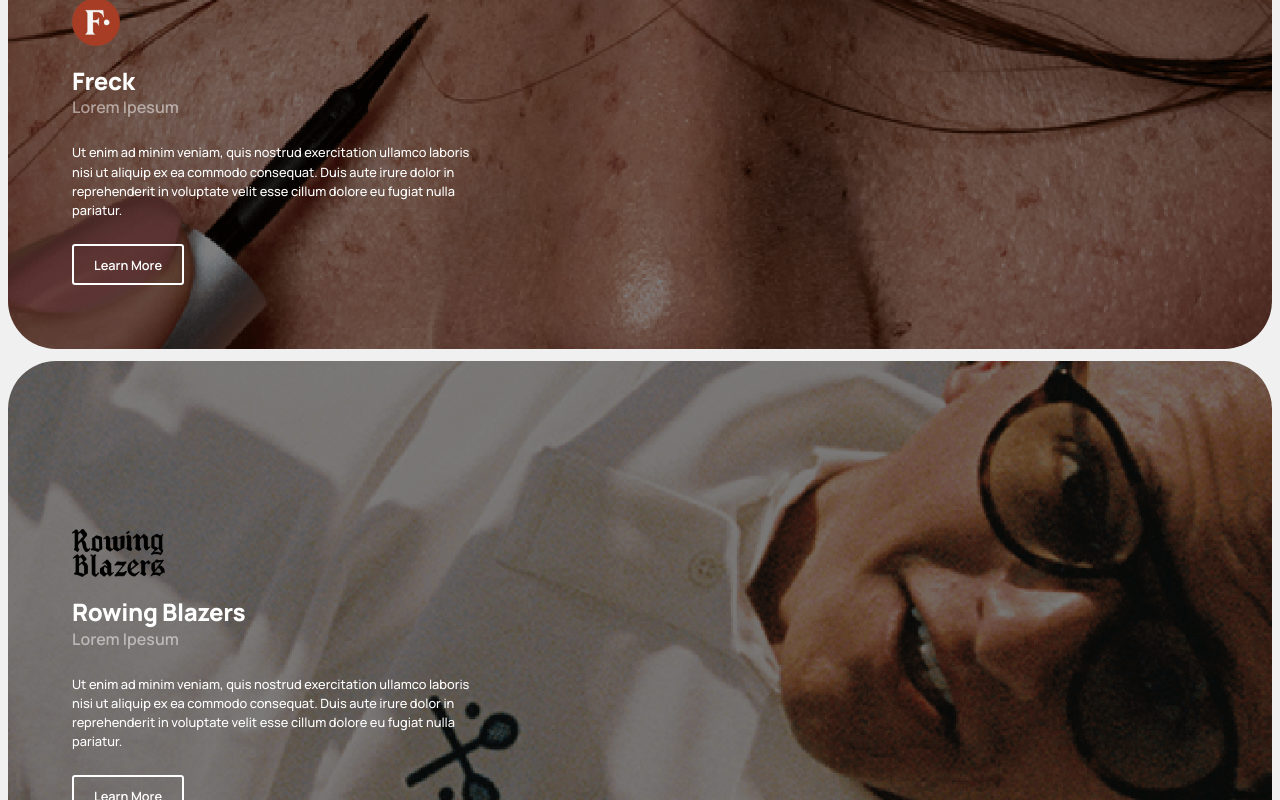
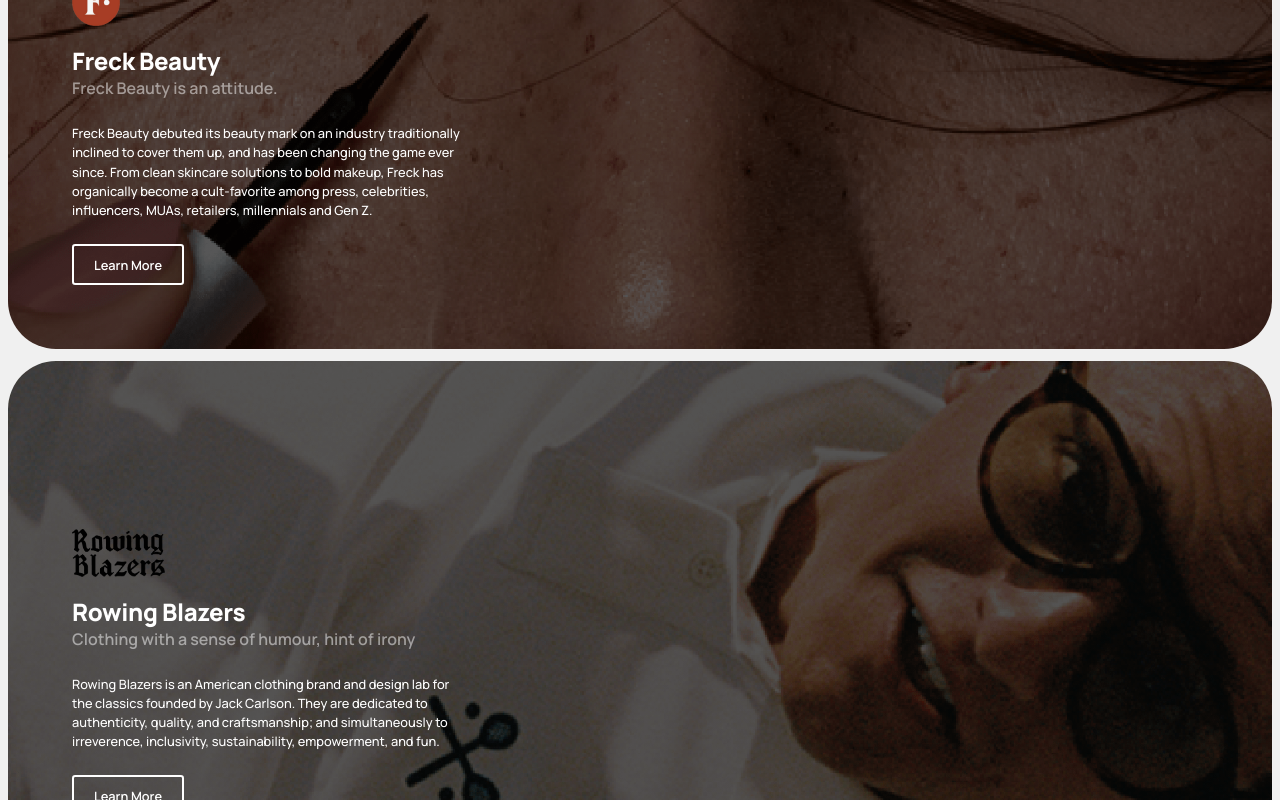
Before and after one commit to rohanbhangui/gsg-website, a React (Create React App) app: page /investments in a window 1280 px wide. Shown: the part 1300-2100 px from the top of the page. Built offline with nearby package versions, Linux system fonts and the light colour scheme.

Commit message:
fixed the animation

```diff
--- a/src/components/propertiesLayout/propertiesLayout.js
+++ b/src/components/propertiesLayout/propertiesLayout.js
@@ -142,7 +142,7 @@
   align-items: flex-end;
   flex-wrap: wrap;
   position: relative;
-  background: linear-gradient(to bottom, rgba(0, 0, 0, 0.5), rgba(0, 0, 0, 0.5)), url(${({ background }) => background});
+  background: linear-gradient(to bottom, rgba(0, 0, 0, 0.66), rgba(0, 0, 0, 0.66)), url(${({ background }) => background});
   background-size: cover;
   background-position: center center;
   border-radius: 3rem;
@@ -189,10 +189,11 @@
     }
 
     h3 {
-      opacity: 0.5;
       margin-top: 0rem;
       font-weight: 600;
       margin-bottom: 1.5rem;
+      mix-blend-mode: screen;
+      color: rgba(255, 255, 255, 0.5);
     }
 
     p {
--- a/src/pages/home/home.js
+++ b/src/pages/home/home.js
@@ -53,6 +53,7 @@
   const { ref: vennDiagramRef, inView: vennDiagramInView, entry: vennDiagramEntry } = useInView({
     /* Optional options */
     threshold: 0.2,
+    rootMargin: '-100px 0px',
   });
 
   // for the project tiles
@@ -80,9 +81,8 @@
   //venn diagram comes into view
   useEffect(() => {
     if(vennDiagramInView && prevVennDiagramEntry && vennDiagramRef) {
+      console.log("FIRED")
       vennDiagramEntry.target.querySelector(":scope .logo").classList.add("active");
-
-      console.log("DEBUG", vennDiagramEntry.target.querySelectorAll('.venn-circle'))
 
       vennDiagramEntry.target.querySelectorAll('.venn-circle').forEach((val, ind, arr) => {
         val.classList.add("active");
@@ -96,7 +96,7 @@
       });
     }
   // eslint-disable-next-line react-hooks/exhaustive-deps
-  }, [prevVennDiagramEntry])
+  }, [vennDiagramEntry])
 
 
   useEffect(() => {
@@ -206,18 +206,6 @@
             /ɡrā/spās/ noun: Grey Space, like whitespace, sits at the intersection of “what exists” and “what can exist”; while whitespace looks solely at untapped opportunity, Grey Space adds color to that opportunity through a unique cultural perspective that marries tried and true marketing principles, talent, and integrated strategy.
           </p>
         </Grid>
-        {/* <Grid xs={3} className="tri-blocks">
-          {possibilities_blocks.map((item) => (
-            <Block key={uuid()}>
-              <div className="flex-container">
-                <div className="flex-item">
-                  <h2>{item.title}</h2>
-                  <p>{item.text}</p>
-                </div>
-              </div>
-            </Block>
-          ))}
-        </Grid> */}
       </Container>
       <VennDiagram ref={vennDiagramRef}>
         <Grid xs={1} sm={2}>
--- a/src/pages/investments/investments.js
+++ b/src/pages/investments/investments.js
@@ -20,7 +20,7 @@
   {
     id: "koia",
     title: "Koia",
-    subtitle: "Lorem Ipesum",
+    subtitle: "Healthy, delicious, convenient plant-based nutrition",
     logo: Koia,
     description: `Grey Space Group Co-Invested in Koia, a plant-based protein drink, with Chris Paul, the NBA superstar who lives a plant-based lifestyle.`,
     link: {
@@ -31,10 +31,10 @@
   },
   {
     id: "freck",
-    title: "Freck",
-    subtitle: "Lorem Ipesum",
+    title: "Freck Beauty",
+    subtitle: "Freck Beauty is an attitude.",
     logo: Freck,
-    description: `Ut enim ad minim veniam, quis nostrud exercitation ullamco laboris nisi ut aliquip ex ea commodo consequat. Duis aute irure dolor in reprehenderit in voluptate velit esse cillum dolore eu fugiat nulla pariatur.`,
+    description: `Freck Beauty debuted its beauty mark on an industry traditionally inclined to cover them up, and has been changing the game ever since. From clean skincare solutions to bold makeup, Freck has organically become a cult-favorite among press, celebrities, influencers, MUAs, retailers, millennials and Gen Z.`,
     link: {
       url: "https://freckbeauty.com/",
       label: "Learn More",
@@ -44,9 +44,9 @@
   {
     id: "rowing-blazers",
     title: "Rowing Blazers",
-    subtitle: "Lorem Ipesum",
+    subtitle: "Clothing with a sense of humour, hint of irony",
     logo: RowingBlazers,
-    description: `Ut enim ad minim veniam, quis nostrud exercitation ullamco laboris nisi ut aliquip ex ea commodo consequat. Duis aute irure dolor in reprehenderit in voluptate velit esse cillum dolore eu fugiat nulla pariatur.`,
+    description: `Rowing Blazers is an American clothing brand and design lab for the classics founded by Jack Carlson. They are dedicated to authenticity, quality, and craftsmanship; and simultaneously to irreverence, inclusivity, sustainability, empowerment, and fun.`,
     link: {
       url: "https://rowingblazers.com/",
       label: "Learn More",
@@ -56,9 +56,9 @@
   {
     id: "wilde-chips",
     title: "Wilde Chips",
-    subtitle: "Lorem Ipesum",
+    subtitle: "Impossible snack, relentless hustle",
     logo: Wilde,
-    description: `Ut enim ad minim veniam, quis nostrud exercitation ullamco laboris nisi ut aliquip ex ea commodo consequat. Duis aute irure dolor in reprehenderit in voluptate velit esse cillum dolore eu fugiat nulla pariatur.`,
+    description: `Wilde Brands could only ever have a wild founder, enter Jason Wright. He fell in love with chips early in his childhood, with a household mantra of “an open bag is an empty bag”. When he realized his favorite snack would not support his quest for a stronger and active lifestyle, he turned to making his own snacks, but nothing gave him the satisfaction like a good old fashioned potato chip.`,
     link: {
       url: "https://www.wildebrands.com/",
       label: "Learn More",
```
